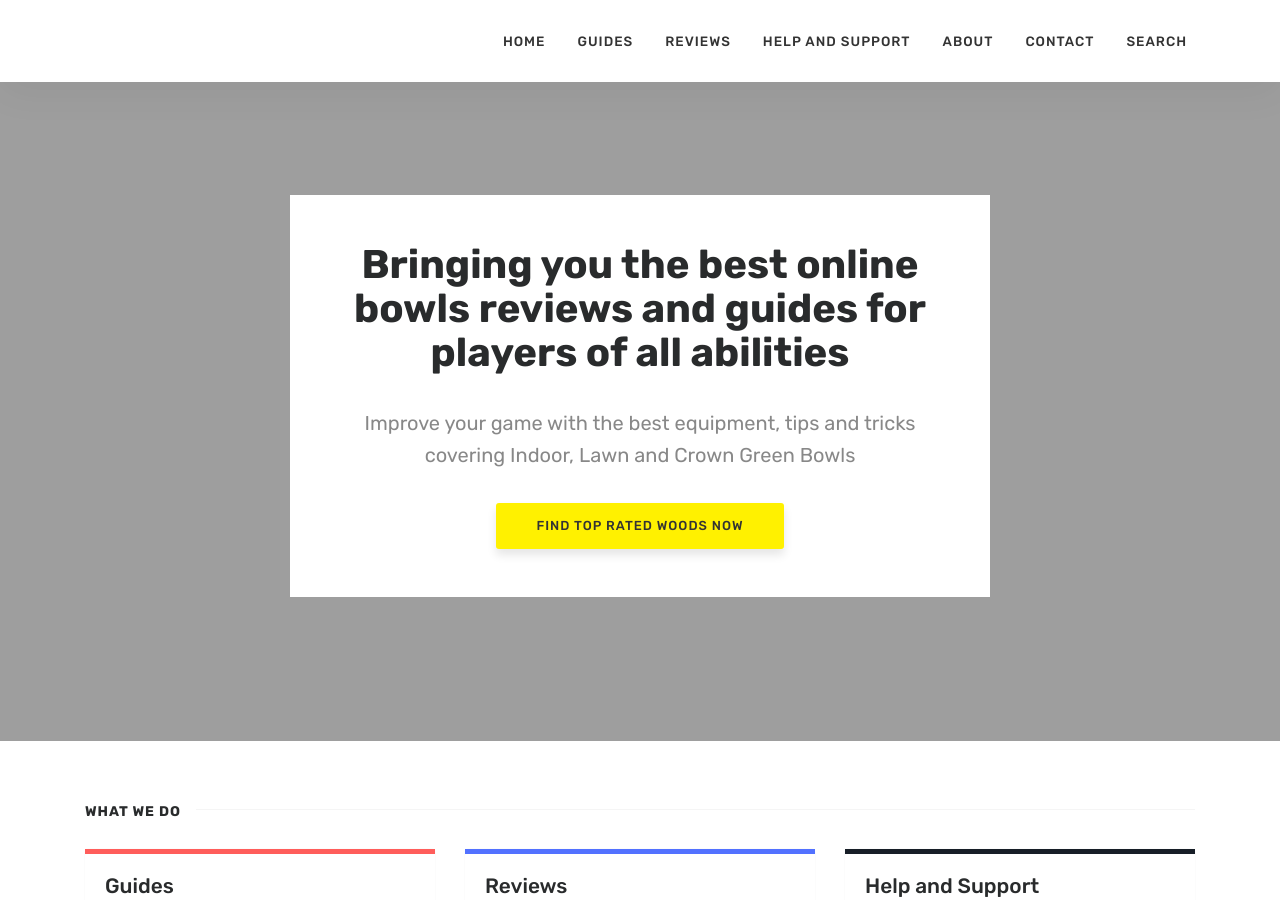
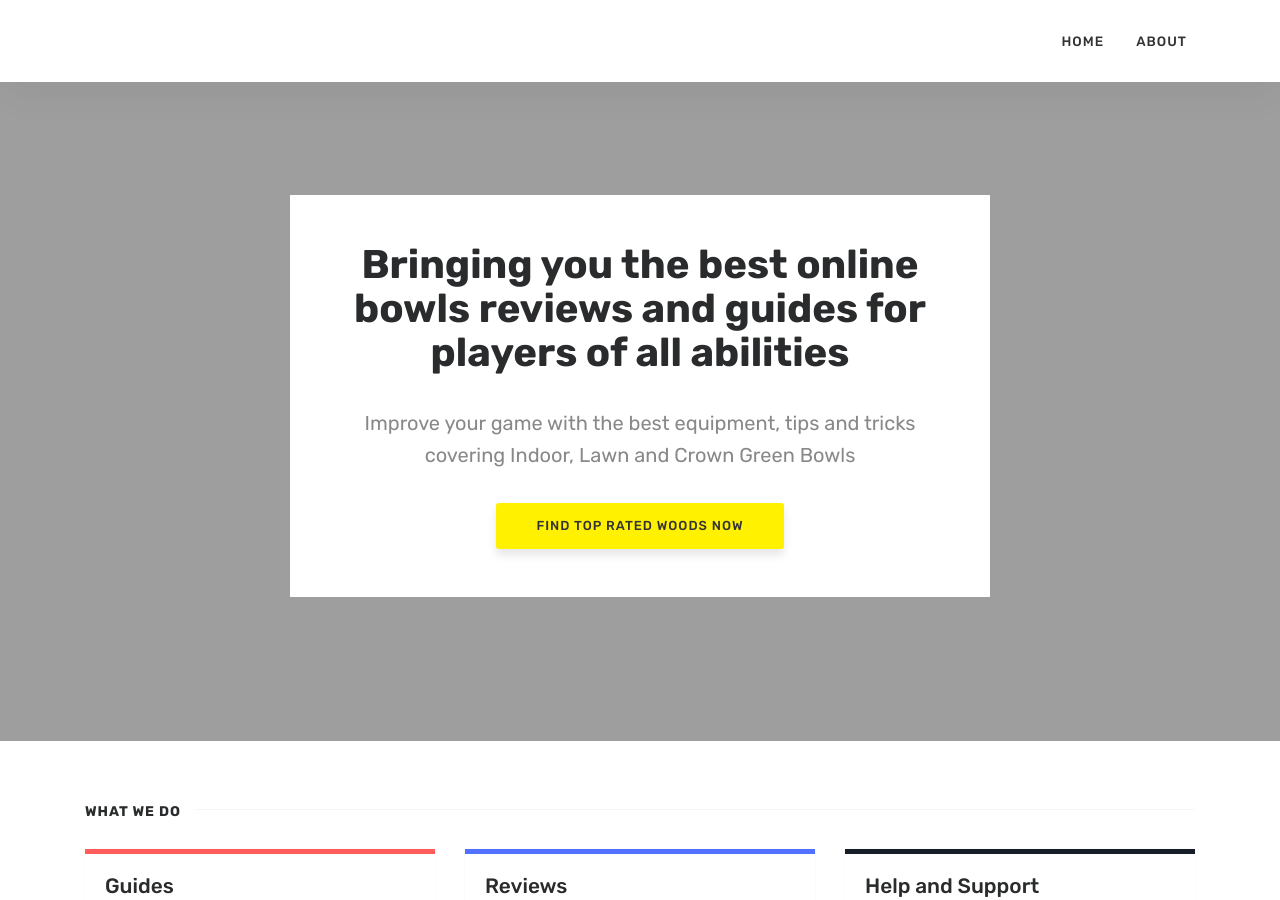
Before and after one commit to krussll/howtoplaysport, a Jekyll site: the page built from index.html, in a window 1280 px wide and 900 px high. Built offline with Jekyll 4.4.1, drawn with Linux system fonts in a browser that asks for light colours; nearby versions of some CDN libraries; comment, search, counter and statistics services are not loaded.

Commit message:
Update default.html

```diff
--- a/_layouts/default.html
+++ b/_layouts/default.html
@@ -70,29 +70,8 @@
                 <li class="nav-item">
                   <a class="nav-link" href="{{ site.baseurl }}/">Home</a>
                 </li>
-
-                <li class="nav-item">
-                  <a class="nav-link" href="{{ site.baseurl }}/guides">Guides</a>
-                </li>
-
-                <li class="nav-item">
-                  <a class="nav-link" href="{{ site.baseurl }}/reviews">Reviews</a>
-                </li>
-
-                <li class="nav-item">
-                  <a class="nav-link" href="{{ site.baseurl }}/help-and-support">Help and Support</a>
-                </li>
-
                 <li class="nav-item">
                     <a class="nav-link" href="{{ site.baseurl }}/about-us">About</a>
-                </li>
-
-                <li class="nav-item">
-                    <a class="nav-link" href="{{ site.baseurl }}/contact">Contact</a>
-                </li>
-
-                <li class="nav-item">
-                    <a class="nav-link" href="{{ site.baseurl }}/search">Search</a>
                 </li>
             </ul>
             <!-- End Menu -->
```
Also changed, not shown: other parts of _layouts/default.html (+2 -2 lines).
